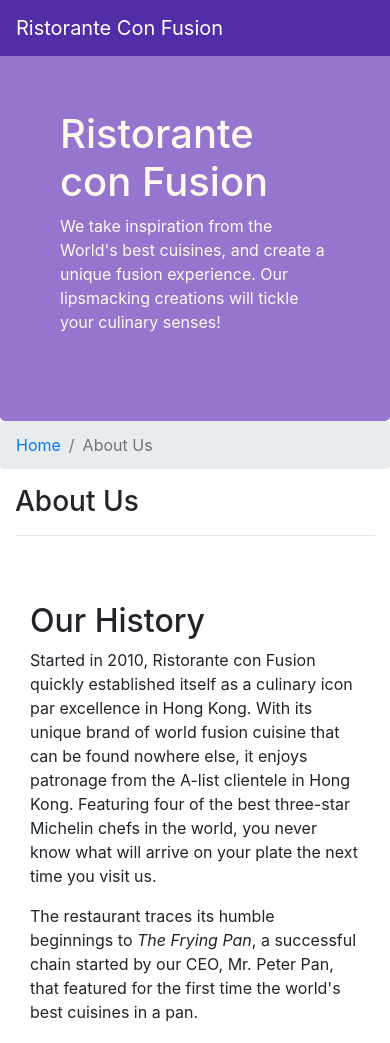
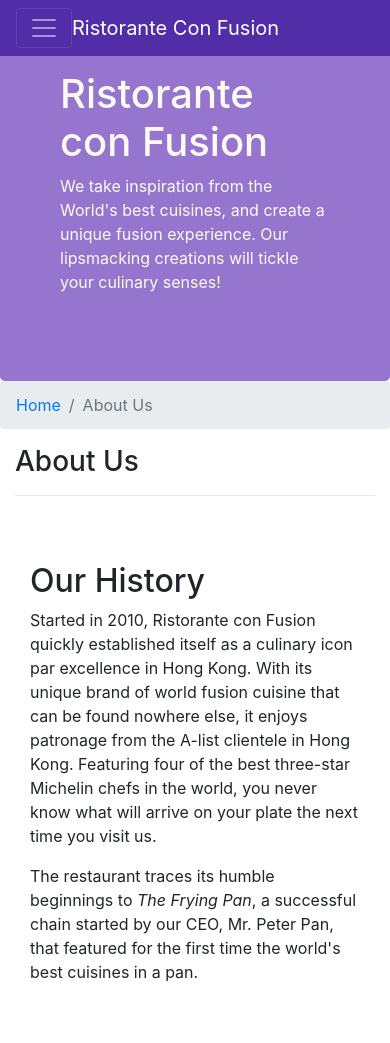
Before and after one commit to RheasCode/Bootstrap_Restaurant, a website: page aboutus.html in a window 390 px wide. Shown: the top 1043 px of the page. Drawn offline with nearby package versions, Linux system fonts and the light colour scheme.

Commit message:
Navigation Dropdown sm

```diff
--- a/aboutus.html
+++ b/aboutus.html
@@ -15,12 +15,12 @@
 </head>
 
 <body>
-  <button class="navbar-toggler" type="button" data-toggle="collapse" data-target="#Navbar">
-        <span class="navbar-toggler-icon"></span>
-  </button>
   <nav class="navbar navbar-dark navbar-expand-sm fixed-top">
     <div class="container">
-       <a class="navbar-brand" href="./index.html">Ristorante Con Fusion</a>
+      <button class="navbar-toggler" type="button" data-toggle="collapse" data-target="#Navbar">
+            <span class="navbar-toggler-icon"></span>
+      </button>
+       <a class="navbar-brand mr-auto" href="./index.html">Ristorante Con Fusion</a>
        <div class="collapse navbar-collapse" id="Navbar">
             <ul class="navbar-nav mr-auto">
                 <li class="nav-item"><a class="nav-link" href="./index.html">Home</a></li>
--- a/css/styles.css
+++ b/css/styles.css
@@ -27,10 +27,10 @@ address{
     margin:0px;
     color:#0f0f0f;
 }
-/*body{
+/* body{
     padding:50px 0px 0px 0px;
     z-index:0;
-}*/
+} */
 
 .navbar-dark {
      background-color: #512DA8;
```
Also changed, not shown: index.html (+4 -4 lines).
